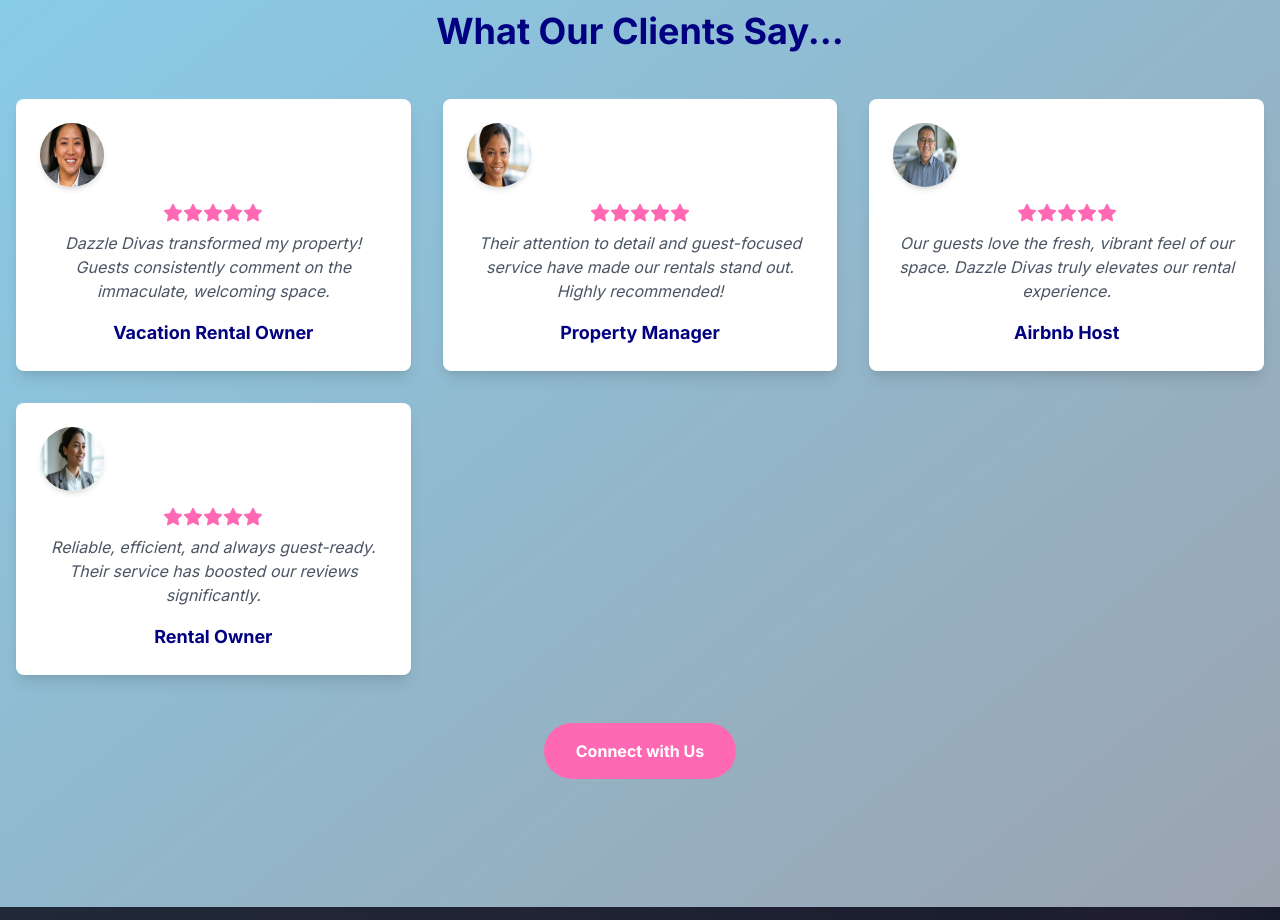
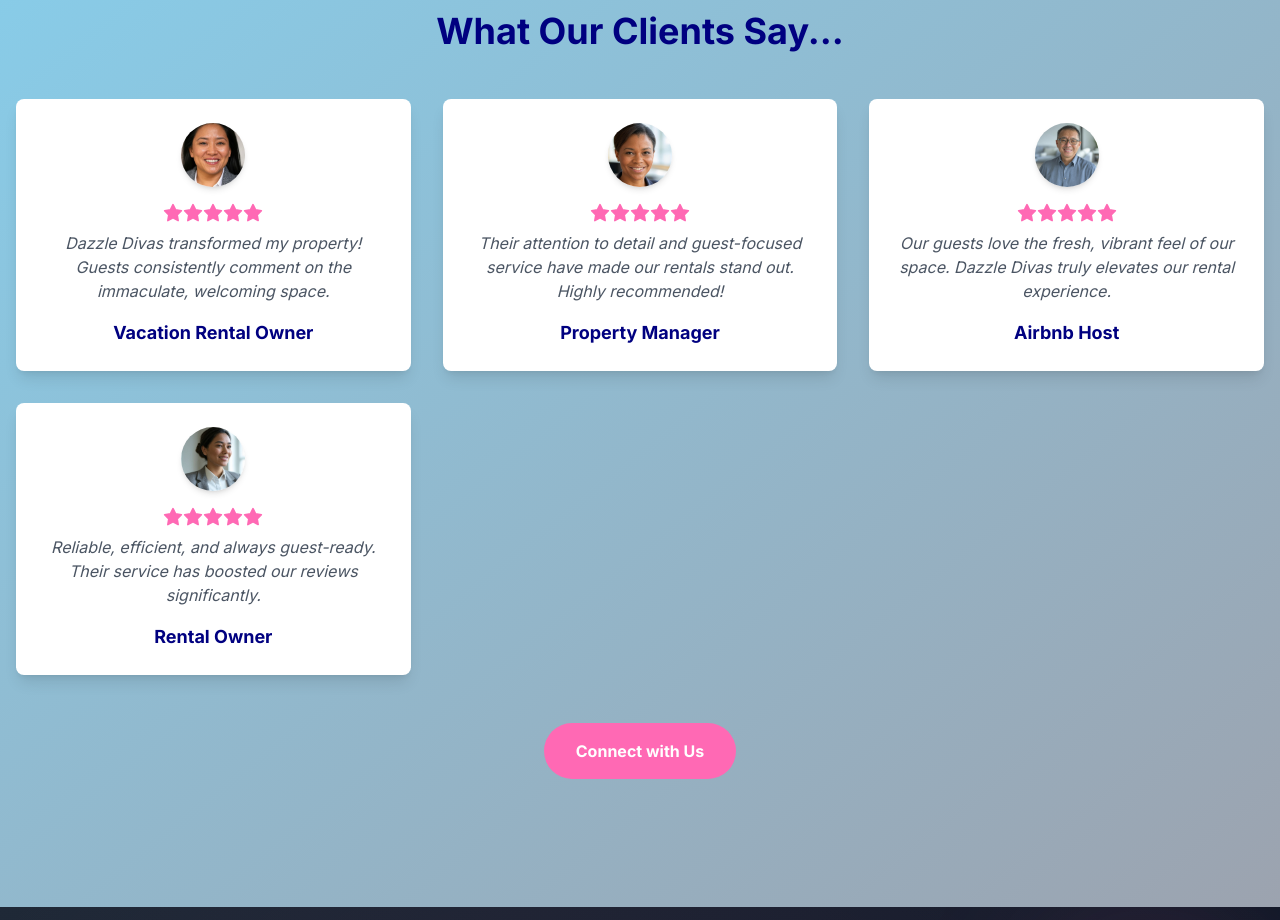
Before and after one commit to KnotEnvy/dazzle-divas-cleaning, a Next.js app: page / in a window 1280 px wide. Shown: the part 8320-9240 px from the top of the page. Built offline with nearby package versions, Linux system fonts and the light colour scheme; no server answers.

Commit message:
Testimonials image optimization

```diff
--- a/app/components/Testimonials.js
+++ b/app/components/Testimonials.js
@@ -6,6 +6,7 @@
 import { useInView } from "../hooks/useInView";
 import { Star } from "lucide-react";
 import { useState, useEffect, useRef } from "react";
+import Image from "next/image";
 
 const testimonials = [
   {
@@ -56,17 +57,17 @@
   const direction = useState(1);
   const autoSlideInterval = useRef(null);
 
+  const handleNext = () => {
+    setCurrent((prev) => (prev + 1) % testimonials.length);
+    direction.current = 1;
+  };
+
   useEffect(() => {
     autoSlideInterval.current = setInterval(() => {
       handleNext();
     }, 4000);
     return () => clearInterval(autoSlideInterval.current);
-  }, []);
-
-  const handleNext = () => {
-    setCurrent((prev) => (prev + 1) % testimonials.length);
-    direction.current = 1;
-  };
+  }, []);  // eslint-disable-line react-hooks/exhaustive-deps
 
   const handlePrev = () => {
     setCurrent((prev) => (prev - 1 + testimonials.length) % testimonials.length);
@@ -123,11 +124,15 @@
                   }}
                   className="absolute w-full h-full flex flex-col items-center justify-center bg-white rounded-lg shadow-lg p-6 text-center"
                 >
-                  <img
+                  <div className="relative w-16 h-16 rounded-full mb-4 shadow-md overflow-hidden">
+                    <Image
                       src={testimonials[current].image}
                       alt={testimonials[current].name}
-                    className="w-16 h-16 rounded-full mb-4 shadow-md"
+                      fill
+                      sizes="64px"
+                      className="object-cover"
                     />
+                  </div>
                   <StarRating rating={testimonials[current].rating} />
                   <p className="text-gray-600 italic mb-4">
                     {testimonials[current].feedback}
@@ -156,11 +161,15 @@
               transition={{ duration: 0.5, delay: index * 0.2 }}
               className="p-6 bg-white rounded-lg shadow-lg text-center transform hover:scale-105 transition-transform"
             >
-              <img
+              <div className="relative w-16 h-16 rounded-full mb-4 shadow-md mx-auto overflow-hidden">
+                <Image
                   src={testimonial.image}
                   alt={testimonial.name}
-                className="w-16 h-16 rounded-full mb-4 shadow-md"
+                  fill
+                  sizes="64px"
+                  className="object-cover"
                 />
+              </div>
               <StarRating rating={testimonial.rating} />
               <p className="text-gray-600 italic mb-4">{testimonial.feedback}</p>
               <h3 className="text-lg font-bold text-diva-blue">{testimonial.name}</h3>
```
Lines whose indentation alone changed are shown as unchanged.
